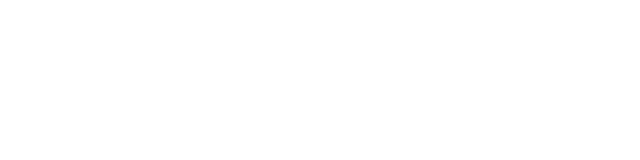
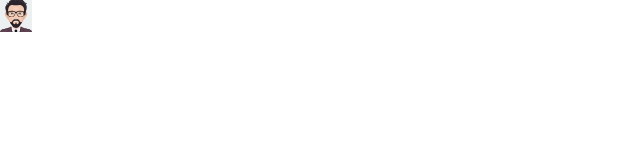
Before and after one commit to gusleaooliveira/react-eagle-app, a React (Create React App) app: page / in a window 1280 px wide. Shown: the top 160 px of the page, without its empty margins (0-640 px from the left). Built offline with nearby package versions, Linux system fonts and the light colour scheme.

Commit message:
icone acrescentado

```diff
--- a/src/App.js
+++ b/src/App.js
@@ -1,12 +1,13 @@
 import React from 'react';
 import './css/estilo.css';
 import './css/hcw.min.css';
+import usuario from './usuario.svg'
 
 
 function App() {
   return (
     <React.Fragment>
-
+        <img src={usuario} className="icon-large" />
     </React.Fragment>
   );
 }
```
Also changed, not shown: src/usuario.svg (added).
